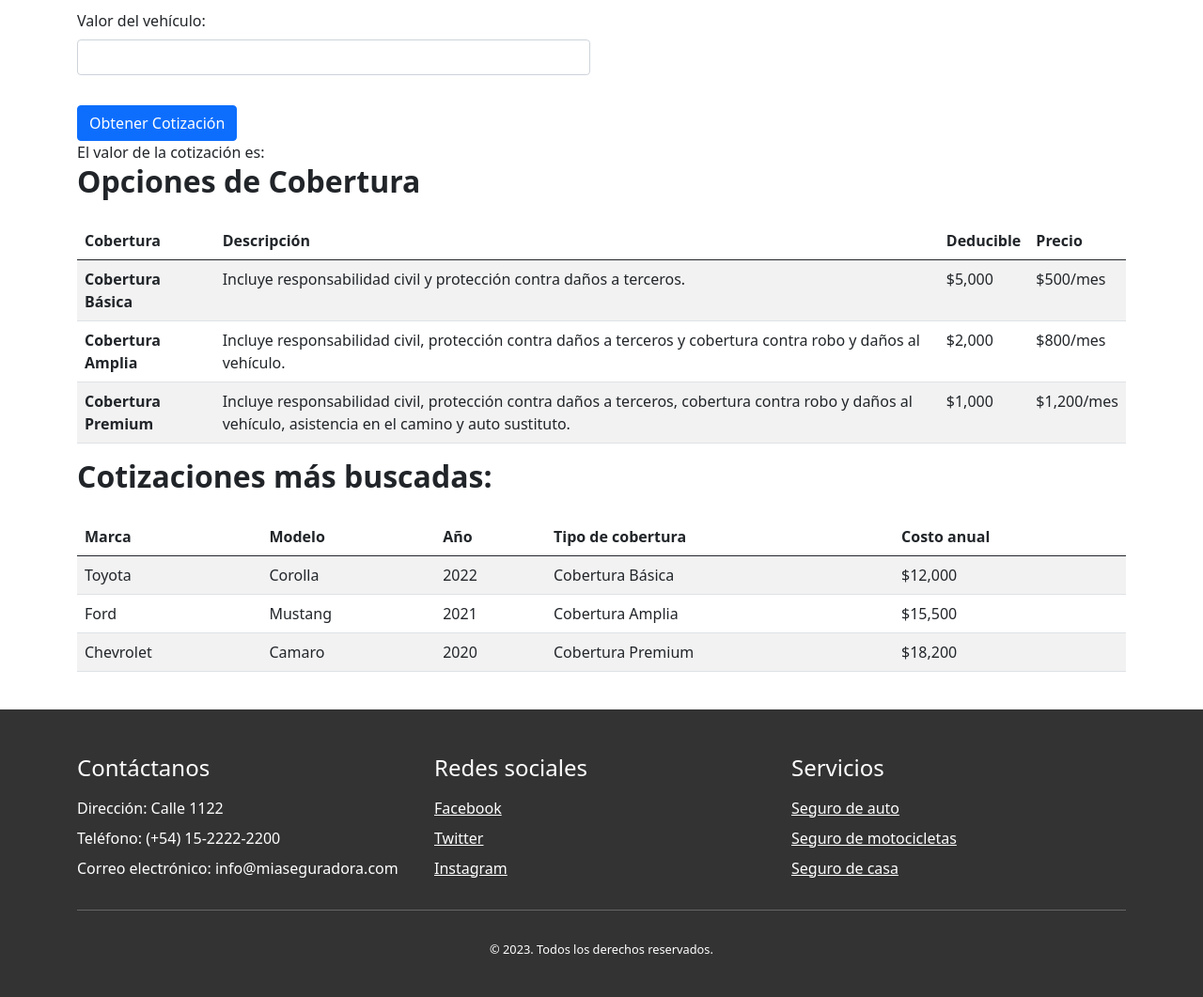
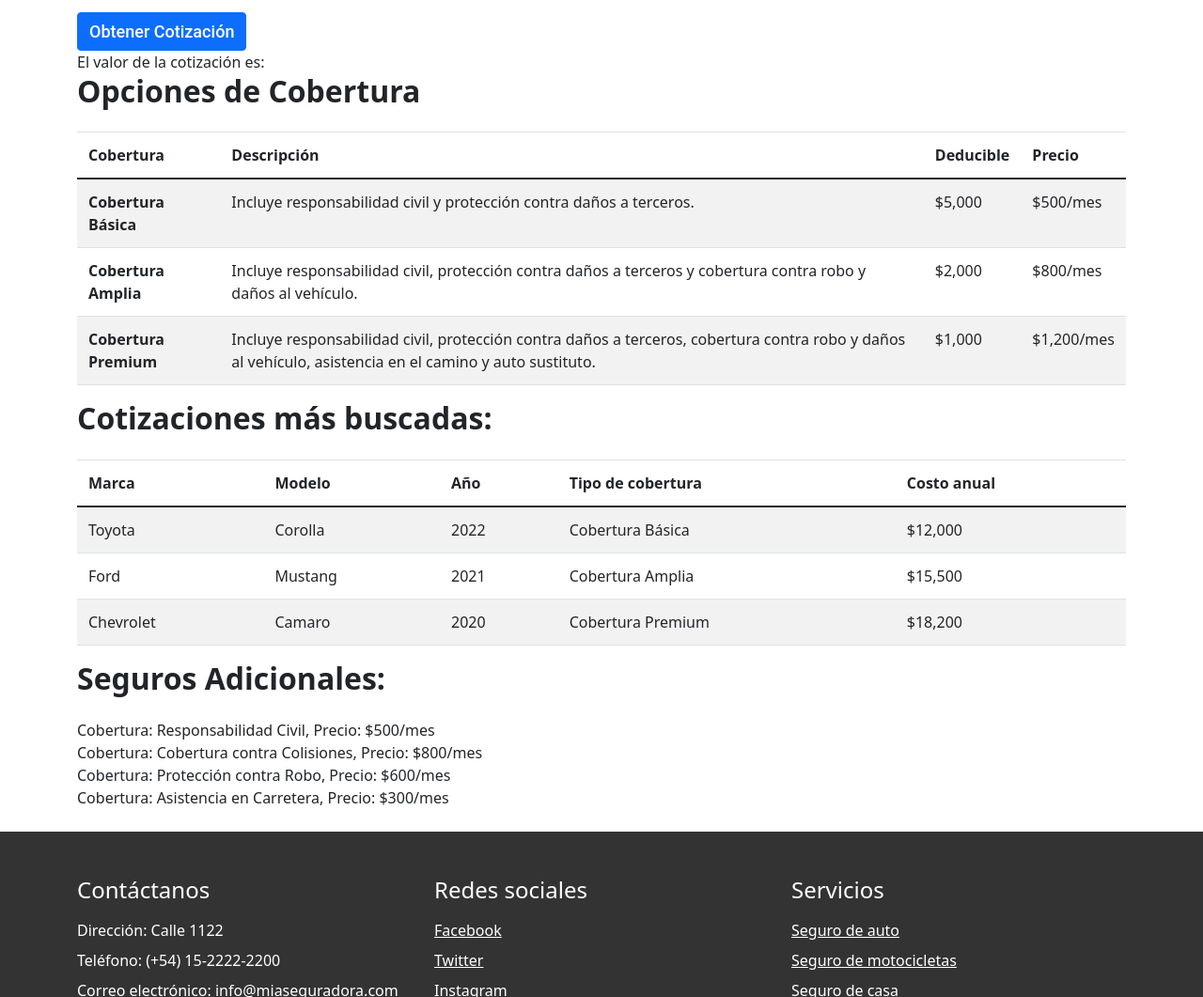
Before and after one commit to patocolosimo/JavaScript, a plain HTML site: page index.html in a window 1280 px wide. Shown: the part 1597-2658 px from the top of the page at 94% size. Drawn offline with nearby package versions, Linux system fonts and the light colour scheme.

Commit message:
detalles finales

```diff
--- a/data.json
+++ b/data.json
@@ -1,22 +1,28 @@
-[
-  { "id": 1, "nombre": "Toyota" },
-  { "id": 2, "nombre": "Ford" },
-  { "id": 3, "nombre": "Chevrolet" },
-  { "id": 4, "nombre": "Honda" },
-  { "id": 5, "nombre": "Volkswagen" },
-  { "id": 6, "nombre": "BMW" },
-  { "id": 7, "nombre": "Mercedes-Benz" },
-  { "id": 8, "nombre": "Audi" },
-  { "id": 9, "nombre": "Nissan" },
-  { "id": 10, "nombre": "Hyundai" },
-  { "id": 11, "nombre": "Kia" },
-  { "id": 12, "nombre": "Mazda" },
-  { "id": 13, "nombre": "Subaru" },
-  { "id": 14, "nombre": "Lexus" },
-  { "id": 15, "nombre": "Volvo" },
-  { "id": 16, "nombre": "Jeep" },
-  { "id": 17, "nombre": "Mitsubishi" },
-  { "id": 18, "nombre": "Porsche" },
-  { "id": 19, "nombre": "Ferrari" },
-  { "id": 20, "nombre": "Lamborghini" }
-]
+{
+  "coberturas": [
+    {
+      "nombre": "Responsabilidad Civil",
+      "descripcion": "Cubre los daños a terceros en caso de accidente.",
+      "deducible": "$5,000",
+      "precio": "$500/mes"
+    },
+    {
+      "nombre": "Cobertura contra Colisiones",
+      "descripcion": "Cubre los daños a tu vehículo en caso de colisión.",
+      "deducible": "$2,000",
+      "precio": "$800/mes"
+    },
+    {
+      "nombre": "Protección contra Robo",
+      "descripcion": "Cubre el robo de tu vehículo o daños por intento de robo.",
+      "deducible": "$1,000",
+      "precio": "$600/mes"
+    },
+    {
+      "nombre": "Asistencia en Carretera",
+      "descripcion": "Brinda asistencia en caso de avería, pinchazos, remolque, etc.",
+      "deducible": "No aplica",
+      "precio": "$300/mes"
+    }
+  ]
+}
--- a/index.html
+++ b/index.html
@@ -50,32 +50,11 @@
         compromiso.
       </p>
       <h2 class="fw-bold mb-4">Cotizador de Seguros de Autos</h2>
-      <div class="container mt-5">
-        <div class="dropdown d-flex justify-content-center align-items-center">
-          <button
-            class="btn btn-primary dropdown-toggle"
-            type="button"
-            id="dropdownMenuButton"
-            data-toggle="dropdown"
-            aria-haspopup="true"
-            aria-expanded="false"
-          >
-            Modelos Adheridos
-          </button>
-          <div
-            class="dropdown-menu"
-            aria-labelledby="dropdownMenuButton"
-            id="dropdownOptions"
-          ></div>
-        </div>
-      </div>
 
-      <div class="container mt-5">
+      <div class="container mt-5 select">
         <label for="modelo">Modelo de auto:</label>
         <select id="modelo" class="form-control"></select>
       </div>
-
-
 
       <form id="cotizacionForm">
         <div class="row">
@@ -251,6 +230,12 @@
           </tbody>
         </table>
       </div>
+
+      <h2 class="fw-bold mb-4">Seguros Adicionales:</h2>
+
+      <div id="cobertura-container"></div>
+
+
     </main>
     <footer>
       <div class="container">
--- a/main.js
+++ b/main.js
@@ -22,34 +22,48 @@ form.addEventListener("submit", function (event) {
 
 const selectModelo = document.getElementById("modelo");
 
-// Datos del JSON
 const data = [
-  { "id": 1, "nombre": "Toyota" },
-  { "id": 2, "nombre": "Ford" },
-  { "id": 3, "nombre": "Chevrolet" },
-  { "id": 4, "nombre": "Honda" },
-  { "id": 5, "nombre": "Volkswagen" },
-  { "id": 6, "nombre": "BMW" },
-  { "id": 7, "nombre": "Mercedes-Benz" },
-  { "id": 8, "nombre": "Audi" },
-  { "id": 9, "nombre": "Nissan" },
-  { "id": 10, "nombre": "Hyundai" },
-  { "id": 11, "nombre": "Kia" },
-  { "id": 12, "nombre": "Mazda" },
-  { "id": 13, "nombre": "Subaru" },
-  { "id": 14, "nombre": "Lexus" },
-  { "id": 15, "nombre": "Volvo" },
-  { "id": 16, "nombre": "Jeep" },
-  { "id": 17, "nombre": "Mitsubishi" },
-  { "id": 18, "nombre": "Porsche" },
-  { "id": 19, "nombre": "Ferrari" },
-  { "id": 20, "nombre": "Lamborghini" }
+  { id: 1, nombre: "Toyota" },
+  { id: 2, nombre: "Ford" },
+  { id: 3, nombre: "Chevrolet" },
+  { id: 4, nombre: "Honda" },
+  { id: 5, nombre: "Volkswagen" },
+  { id: 6, nombre: "BMW" },
+  { id: 7, nombre: "Mercedes-Benz" },
+  { id: 8, nombre: "Audi" },
+  { id: 9, nombre: "Nissan" },
+  { id: 10, nombre: "Hyundai" },
+  { id: 11, nombre: "Kia" },
+  { id: 12, nombre: "Mazda" },
+  { id: 13, nombre: "Subaru" },
+  { id: 14, nombre: "Lexus" },
+  { id: 15, nombre: "Volvo" },
+  { id: 16, nombre: "Jeep" },
+  { id: 17, nombre: "Mitsubishi" },
+  { id: 18, nombre: "Porsche" },
+  { id: 19, nombre: "Ferrari" },
+  { id: 20, nombre: "Lamborghini" },
 ];
 
-// Generar las opciones del select
-data.forEach(item => {
+data.forEach((item) => {
   const option = document.createElement("option");
   option.value = item.id;
   option.textContent = item.nombre;
   selectModelo.appendChild(option);
 });
+
+fetch('data.json')
+  .then(function(response) {
+    return response.json();
+  })
+  .then(function(data) {
+
+    var coberturaContainer = document.getElementById("cobertura-container");
+    coberturaContainer.innerHTML = "";
+
+    data.coberturas.forEach(function(cobertura) {
+      var coberturaElement = document.createElement("div");
+      coberturaElement.textContent = "Cobertura: " + cobertura.nombre + ", Precio: " + cobertura.precio;
+      coberturaContainer.appendChild(coberturaElement);
+    });
+  });
--- a/style.css
+++ b/style.css
@@ -1,5 +1,5 @@
 .bg-image {
-  background-image: url(images/cda1.jpg) ;
+  background-image: url(images/cda1.jpg);
   background-size: cover;
   background-position: center;
   height: 500px;
@@ -9,7 +9,7 @@ header.bg-image h1 {
   color: #ffffff;
 }
 
-header.bg-image p{
+header.bg-image p {
   color: rgb(0, 70, 103);
 }
 
@@ -83,6 +83,65 @@ footer {
   font-size: 0.8rem;
 }
 
-  .container .dropdown-toggle {
-    margin: 20px 0px 50px ;
+input[type='text'],
+input[type='number'],
+input[type='email'],
+input[type='tel'],
+select {
+  border-radius: 4px;
+  padding: 10px;
+  border: 1px solid #ccc;
+  width: 100%;
+  box-sizing: border-box;
 }
+
+input[type='submit'],
+.btn-primary {
+  font-family: 'Roboto', sans-serif;
+  font-weight: 500;
+  font-size: 18px;
+}
+.select {
+  margin: 0px 0px 25px;
+}
+.cobertura-container {
+  padding: 20px;
+}
+.table {
+  width: 100%;
+  margin-bottom: 1rem;
+  color: #212529;
+  border-collapse: collapse;
+}
+.table td,
+.table th {
+  padding: 0.75rem;
+  vertical-align: top;
+  border-top: 1px solid #dee2e6;
+}
+.table thead th {
+  vertical-align: bottom;
+  border-bottom: 2px solid #dee2e6;
+}
+.table tbody + tbody {
+  border-top: 2px solid #dee2e6;
+}
+.table-sm td,
+.table-sm th {
+  padding: 0.3rem;
+}
+.table-bordered {
+  border: 1px solid #dee2e6;
+}
+.table-bordered td,
+.table-bordered th {
+  border: 1px solid #dee2e6;
+}
+.table-dark {
+  color: inherit;
+}
+.table-dark td,
+.table-dark th,
+.table-dark thead th {
+  border-color: #dee2e6;
+}
```
Lines whose indentation alone changed are shown as unchanged.
